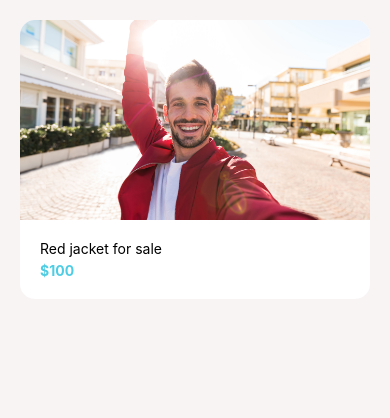
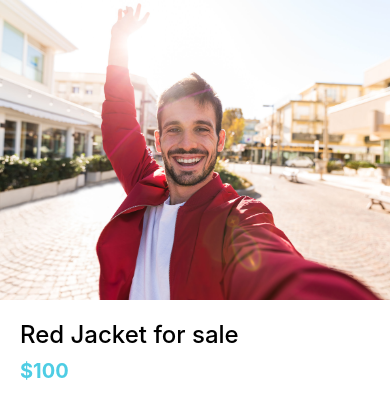
Before and after one commit to manoahLinks/done-with-it, a React Native app: screen / in a window 390 px wide. Shown: the top 418 px of the page. Built offline with nearby package versions, Linux system fonts and the light colour scheme.

Commit message:
structuring and styling listind details screen

```diff
--- a/App.js
+++ b/App.js
@@ -1,20 +1,6 @@
 import React from 'react';
-
-import { View } from 'react-native';
-import Card from './app/components/Card';
+import ListingDetailsScreen from './app/screens/ListingDetailsScreen';
 
 export default function App() {
-  return <View
-    style={{
-      backgroundColor: '#f8f4f4',
-      padding: 20,
-      paddingBottom: 100
-    }}
-  >
-    <Card
-      title='Red jacket for sale'
-      subTitle= '$100'
-      image={require('./app/assets/jacket.jpeg')}
-    />
-  </View>
+  return <ListingDetailsScreen/>;
 }
--- /dev/null
+++ b/app/screens/ListingDetailsScreen.js
@@ -0,0 +1,40 @@
+import React from 'react'
+import { Image, StyleSheet, Text, View } from 'react-native'
+import colors from '../config/colors'
+
+function ListingDetailsScreen() {
+  return (
+    <View>
+        <Image style={styles.image} source={require('../assets/jacket.jpeg')} />
+        <View style={styles.detailsContainer}>
+            <Text style={styles.title}>Red Jacket for sale</Text>
+            <Text style={styles.price}>$100</Text>
+        </View>
+    </View>
+  )
+}
+
+const styles = StyleSheet.create({
+    detailsContainer: {
+        padding: 20,
+        gap: 10
+    },
+    image: {
+        width: '100%',
+        height: 300
+    },
+
+    price: {
+        color: colors.secondary,
+        fontWeight: 'bold',
+        fontSize: 20
+    },
+
+    title:{
+        fontSize: 24,
+        fontWeight: '500'
+    },
+
+})
+
+export default ListingDetailsScreen
```
